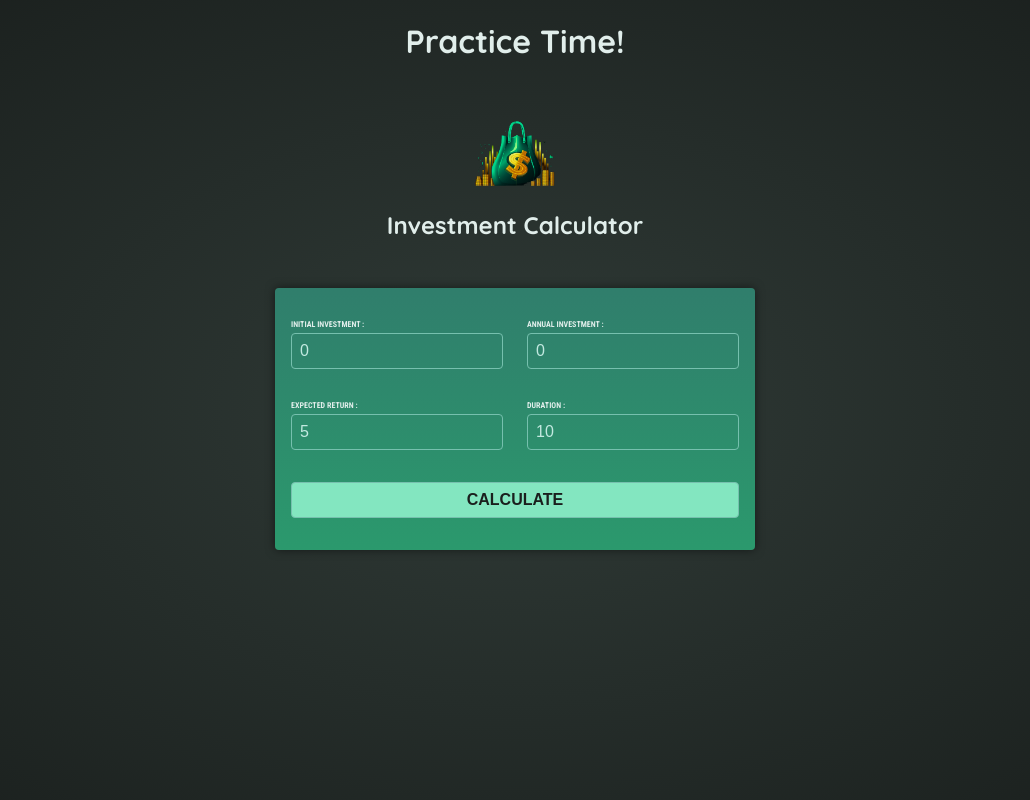
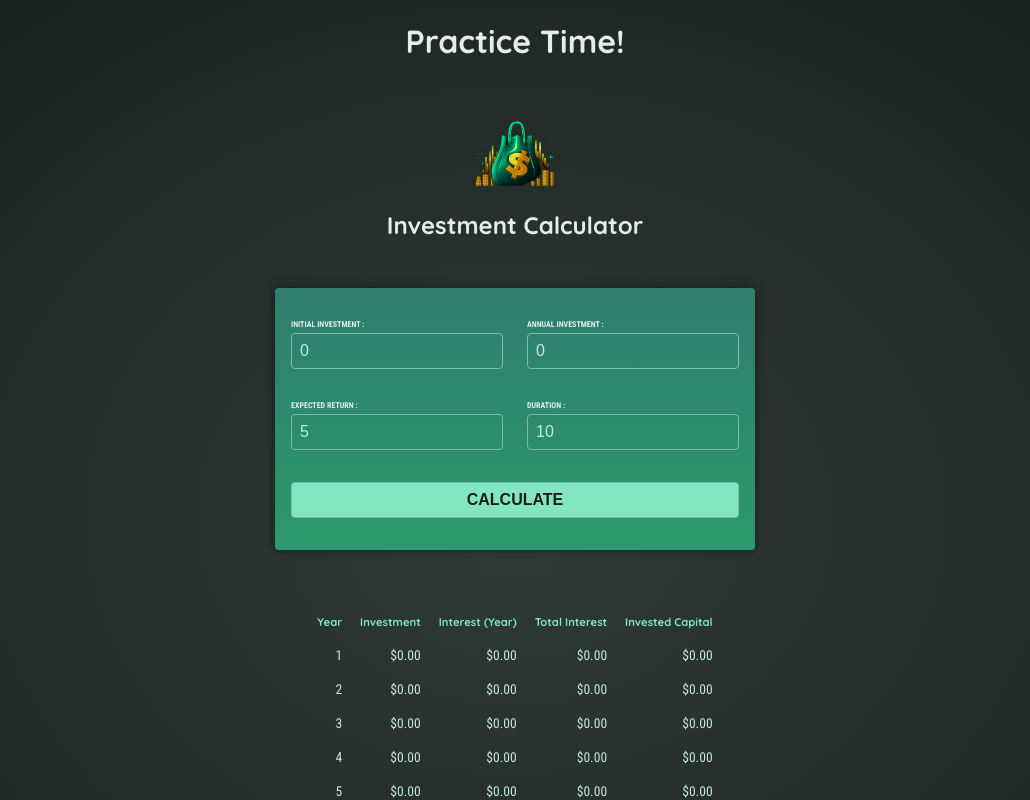
Before and after one commit to ZvSimon/Investment-Calculator-Angular18, an Angular app: page / in a window 1280 px wide. Both pictures are taken after a click on the button "CALCULATE". Shown: the top 800 px of the page, without its empty margins (125-1155 px from the left). Built offline with nearby package versions, Linux system fonts and the light colour scheme.

Commit message:
project done successfully without signal

```diff
--- a/src/app/app.component.html
+++ b/src/app/app.component.html
@@ -1,3 +1,4 @@
 <h1 class="center">Practice Time!</h1>
 <app-header/>
 <app-user-input (calculate)="onCalculateInvestmentResults($event)"/>
+<app-investment-results [results]="resultsData"/>
--- a/src/app/app.component.ts
+++ b/src/app/app.component.ts
@@ -2,14 +2,23 @@
 import {HeaderComponent} from "./header/header.component";
 import {UserInputComponent} from "./user-input/user-input.component";
 import {InvestmentInput} from "./model/investment-input";
+import {InvestmentResultsComponent} from "./investment-results/investment-results.component";
 
 @Component({
   selector: 'app-root',
   standalone: true,
   templateUrl: './app.component.html',
-  imports: [HeaderComponent,UserInputComponent],
+  imports: [HeaderComponent,UserInputComponent,InvestmentResultsComponent],
 })
 export class AppComponent {
+  resultsData? :{
+    year: number,
+    interest: number,
+    valueEndOfYear: number,
+    annualInvestment: number,
+    totalInterest: number,
+    totalAmountInvested: number
+  }[];
   onCalculateInvestmentResults(data: InvestmentInput){
     const {initialInvestment, annualInvestment,expectedReturn,duration} = data;
     const annualData = [];
@@ -30,7 +39,6 @@
         totalAmountInvested: initialInvestment + annualInvestment * year,
       });
     }
-
-    console.log(annualData);
+    return this.resultsData=  annualData;
   }
 }
--- /dev/null
+++ b/src/app/investment-results/investment-results.component.css
@@ -0,0 +1,19 @@
+table {
+  max-width: 50rem;
+  margin: 2rem auto;
+  padding: 1rem;
+  table-layout: fixed;
+  border-spacing: 1rem;
+  text-align: right;
+}
+
+table thead {
+  font-size: 0.7rem;
+  color: #83e6c0;
+}
+
+table tbody {
+  font-family: "Roboto Condensed", sans-serif;
+  font-size: 0.85rem;
+  color: #c2e9e0;
+}
--- /dev/null
+++ b/src/app/investment-results/investment-results.component.html
@@ -0,0 +1,26 @@
+@if(!results){
+<p class="center"> Please enter some values and press "Calculate"</p>
+}@else{
+<table>
+  <thead>
+  <tr>
+    <th>Year</th>
+    <th>Investment</th>
+    <th>Interest (Year)</th>
+    <th>Total Interest</th>
+    <th>Invested Capital</th>
+  </tr>
+  </thead>
+  <tbody>
+  @for (result of results;track result.year){
+  <tr>
+    <td>{{result.year}}</td>
+    <td>{{result.valueEndOfYear | currency}}</td>
+    <td>{{result.interest| currency}}</td>
+    <td>{{result.totalInterest| currency}}</td>
+    <td>{{result.totalAmountInvested| currency}}</td>
+  </tr>
+  }
+  </tbody>
+</table>
+}
```
Also changed, not shown: src/app/investment-results/investment-results.component.ts (added, +23 -0 lines).
